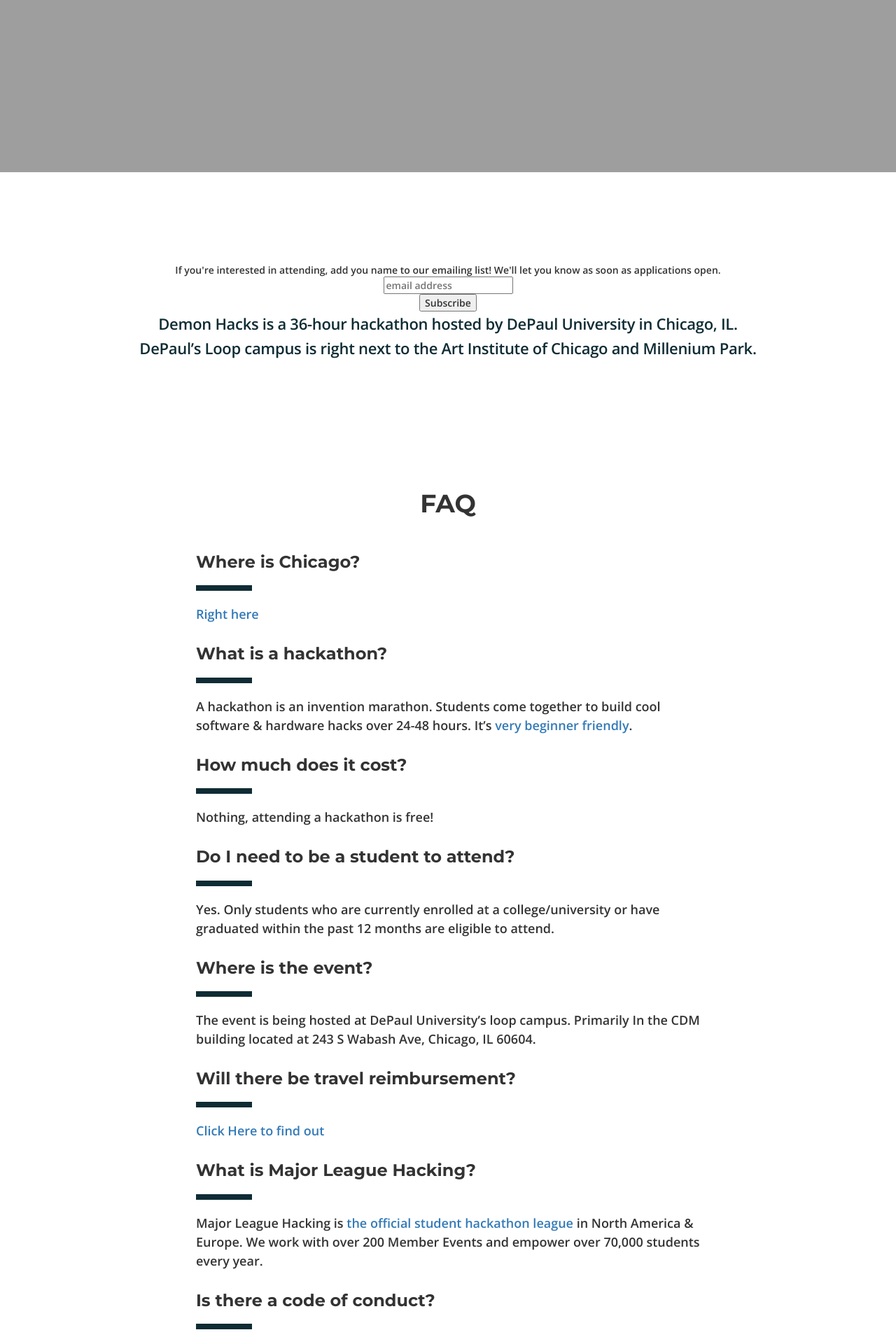
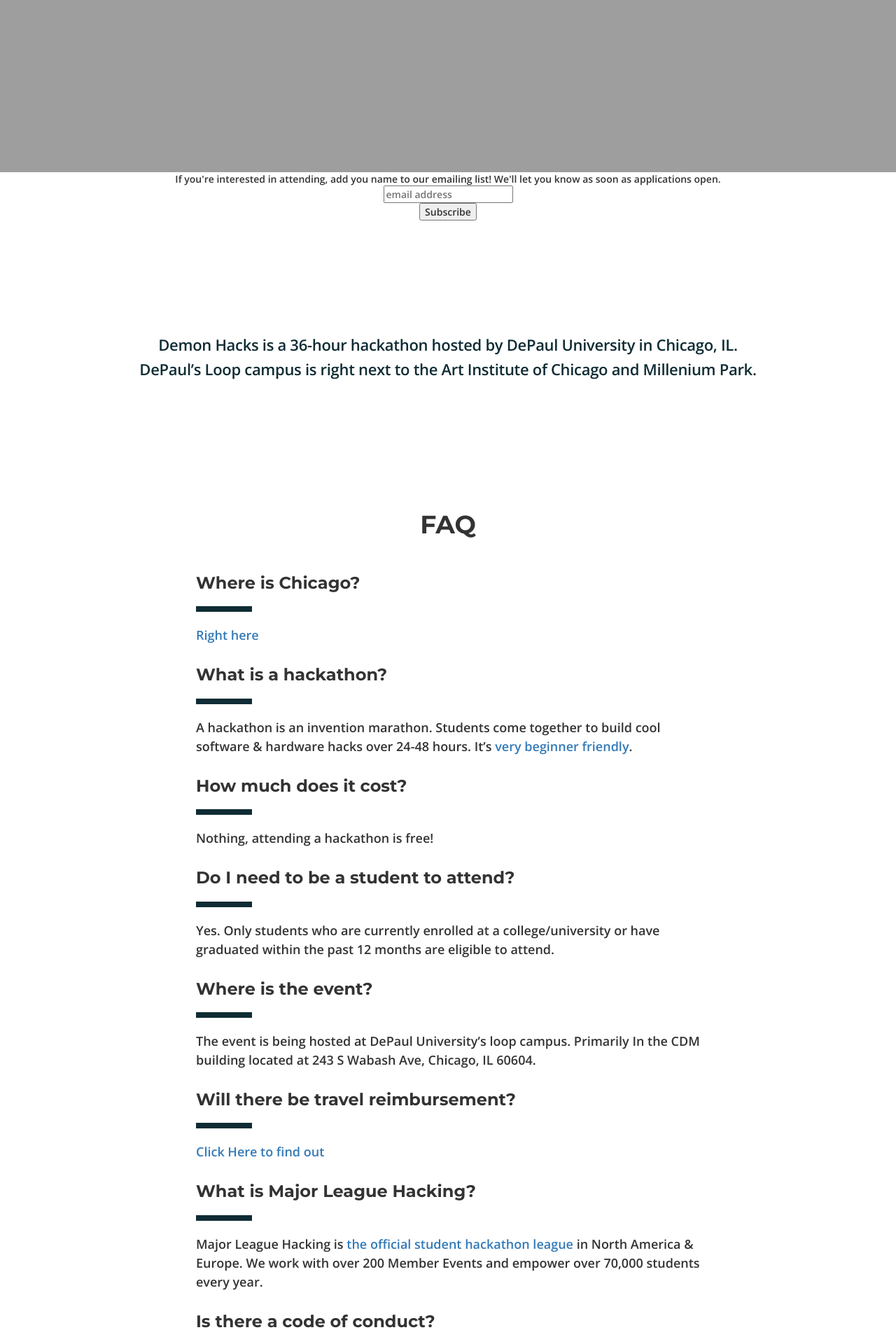
Before and after one commit to aoganezo/demonhacksTemp, a Jekyll site: the page built from index.html, in a window 1280 px wide. Shown: the part 744-2664 px from the top of the page at 70% size. Built offline with Jekyll 4.4.1, drawn with Linux system fonts in a browser that asks for light colours; nearby versions of some CDN libraries; comment, search, counter and statistics services are not loaded.

Commit message:
Adding email collector

```diff
--- a/css/original.css
+++ b/css/original.css
@@ -73,6 +73,9 @@
   }*/
 }
 
+section.about { /*REMOVE ONCE APPLICATION BUTTON IS ADDED BACK*/
+	padding-top: 0;
+}
 
 section.faq {
 	padding-top: 0;
--- a/index.html
+++ b/index.html
@@ -19,7 +19,7 @@
 				<div class="clear"><input type="submit" value="Subscribe" name="subscribe" id="mc-embedded-subscribe" class="button"></div>
 				</div>
 			</form>
-		</div>
+		</div><br><br><br><br><br><br><br><br>
 		<!-- end email collector -->
 		{{ site.event.about.description | markdownify }}
     </div>
```
